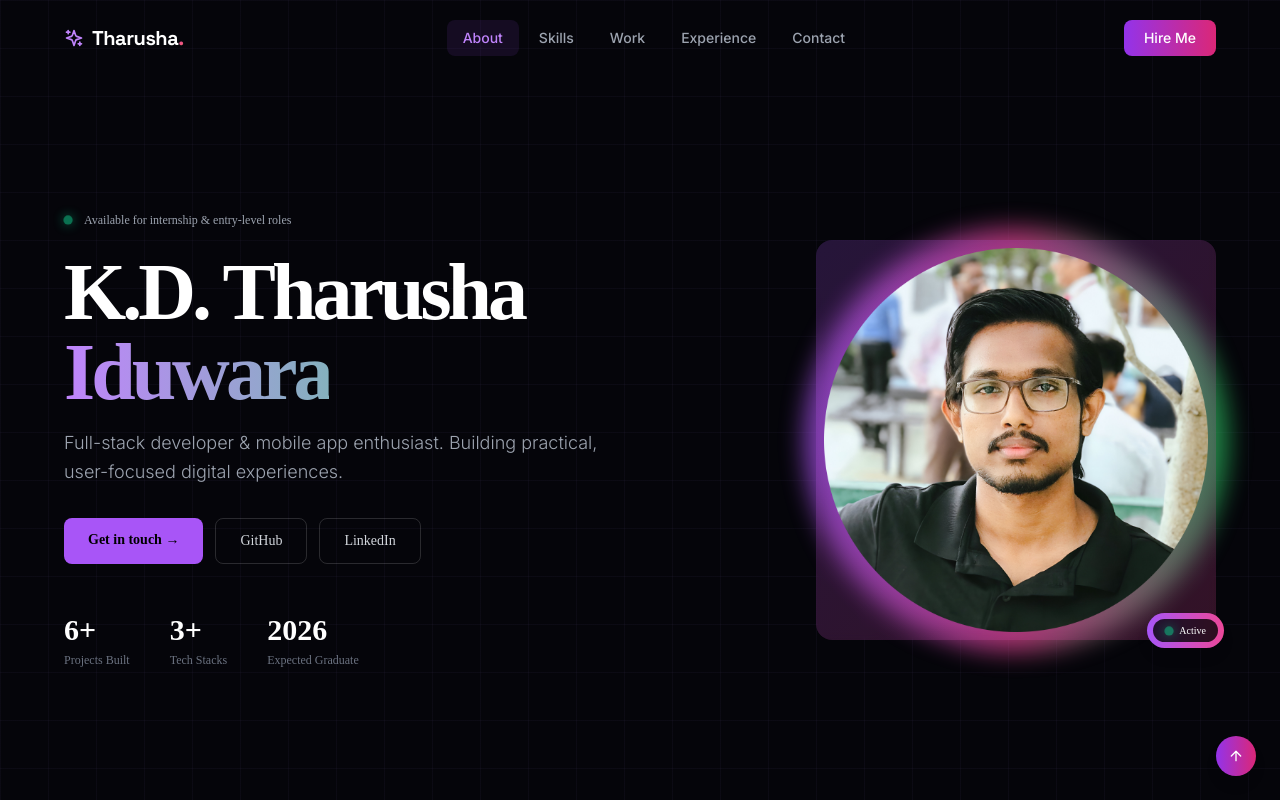
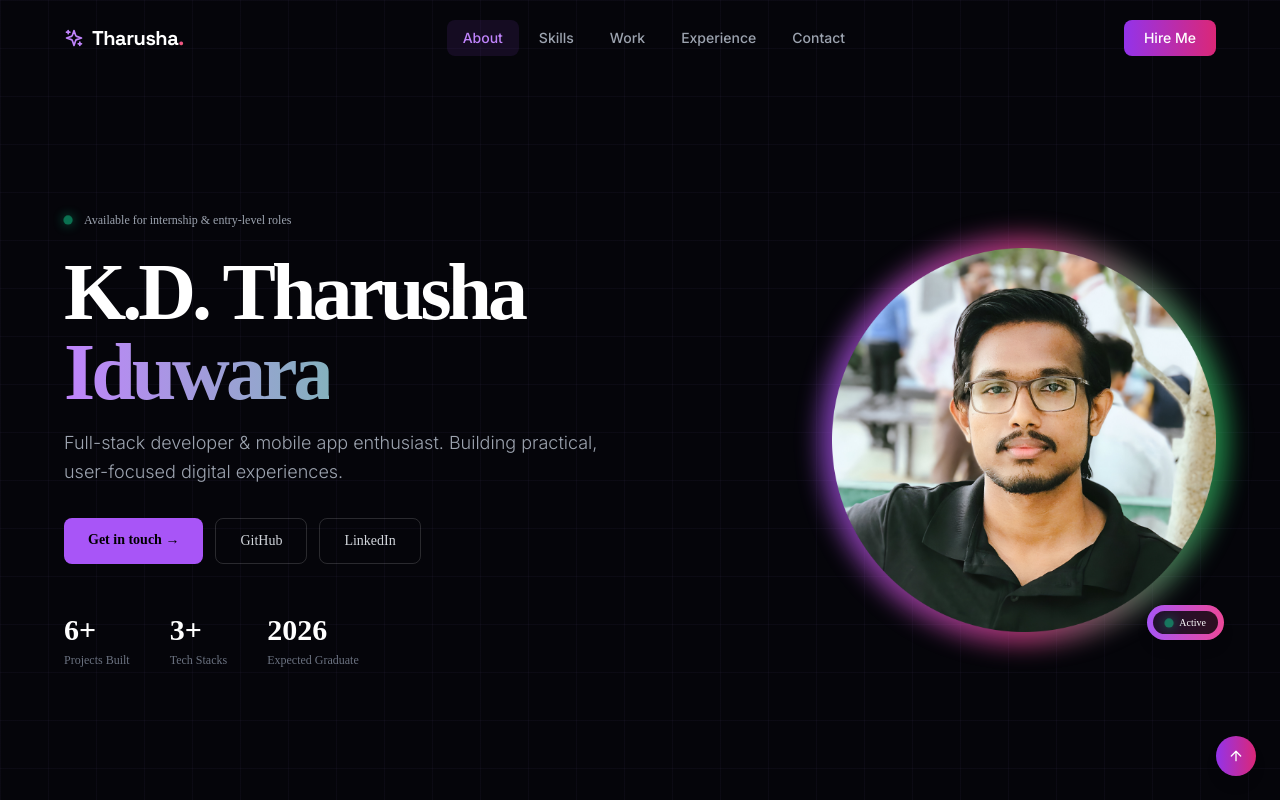
Before and after one commit to tharushainduwara/portfolio, a React (Vite) app: page / in a window 1280 px wide. Shown: the top 800 px of the page. Built offline with nearby package versions, Linux system fonts and the light colour scheme.

Commit message:
Changed decorations

```diff
--- a/src/pages/Home.jsx
+++ b/src/pages/Home.jsx
@@ -53,7 +53,6 @@ const Home = () => {
               <div className="absolute -inset-3 bg-gradient-to-r from-purple-500 via-pink-500 to-green-500 rounded-full opacity-70 group-hover:opacity-100 blur-md transition duration-500 group-hover:duration-200" />
 
               {/* Main photo container */}
-              <div className="relative bg-gradient-to-br from-purple-500/20 to-pink-500/20 rounded-2xl p-2 backdrop-blur-sm">
                 <div className="relative rounded-xl overflow-hidden">
                   {/* Replace this path with your actual photo path */}
                   <img
@@ -63,7 +62,6 @@ const Home = () => {
                     style={{ objectFit: 'cover' }}
                   />
                 </div>
-              </div>
 
               {/* Status badge */}
               <div className="absolute -bottom-2 -right-2 bg-gradient-to-r from-purple-500 to-pink-500 rounded-full p-1.5 shadow-lg">
```
